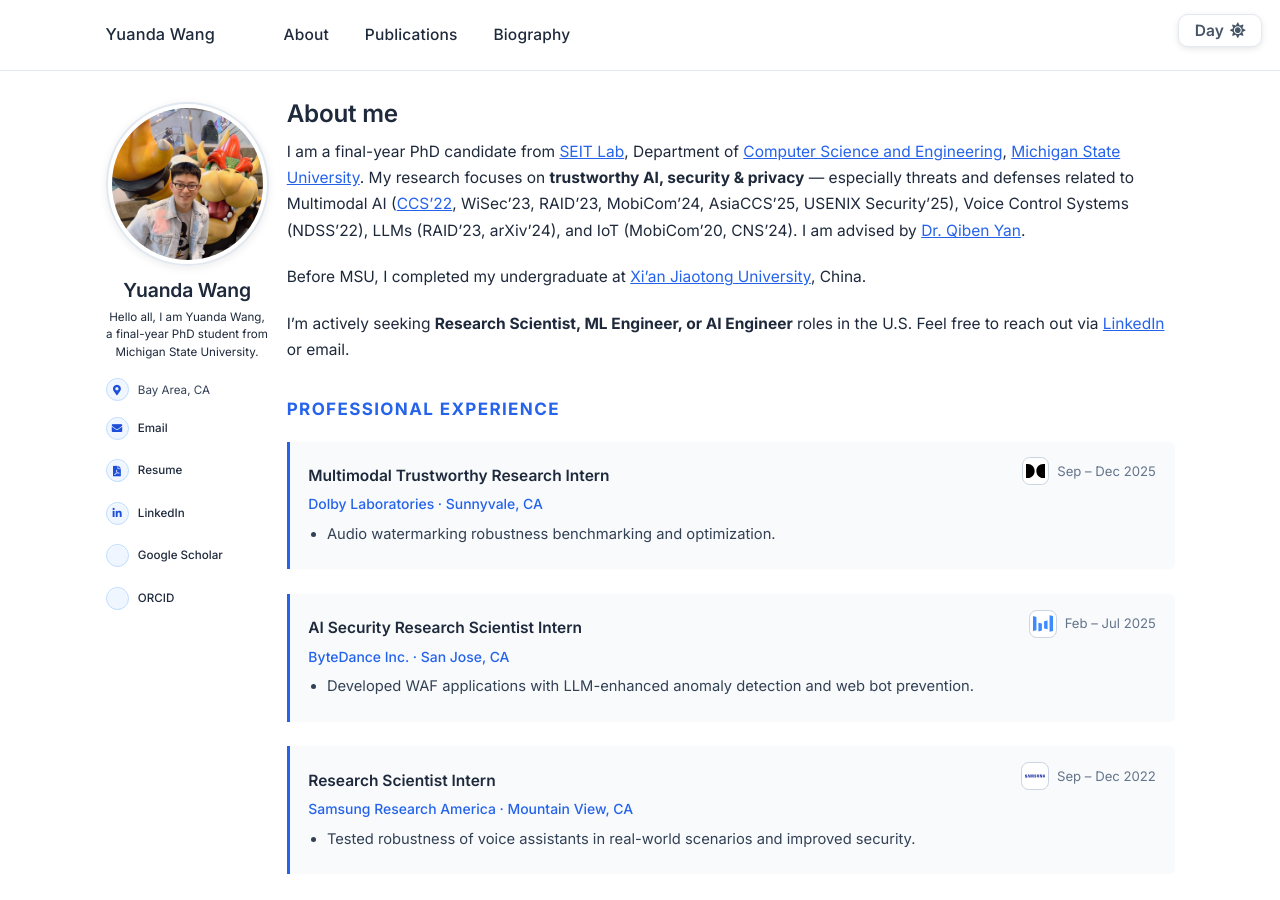
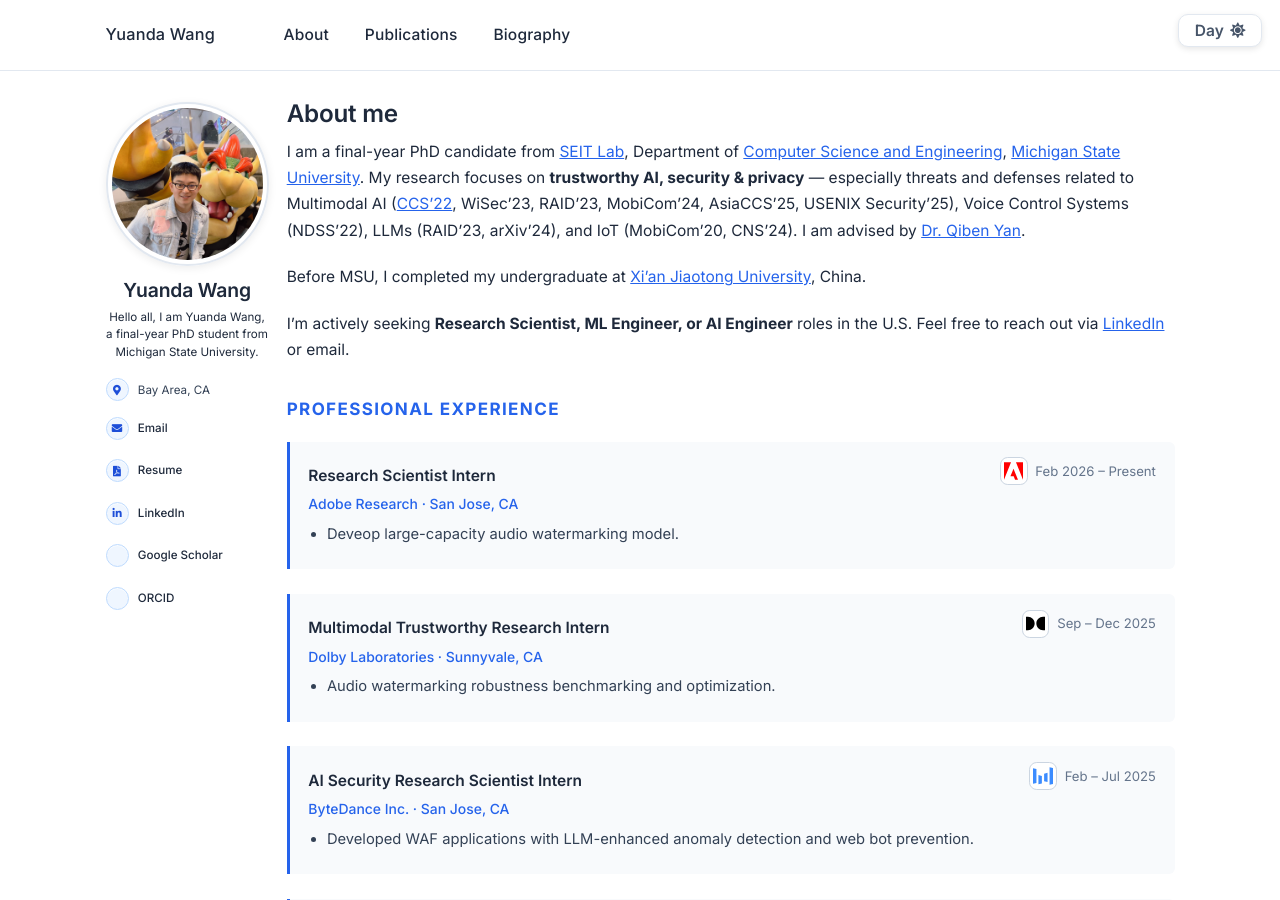
Before and after one commit to yuandaw/yuandaw.github.io, a Jekyll site: the page built from _pages/about.md, in a window 1280 px wide and 900 px high. Built offline with Jekyll 4.4.1, drawn with Linux system fonts in a browser that asks for light colours; a style sheet for code colours, icons or effects is not loaded.

Commit message:
Add Adobe internship to profile pages

```diff
--- a/_pages/about.md
+++ b/_pages/about.md
@@ -61,6 +61,22 @@
 I'm actively seeking **Research Scientist, ML Engineer, or AI Engineer** roles in the U.S. Feel free to reach out via [LinkedIn](https://www.linkedin.com/in/yuanda-wang-a52663179/) or email.
 
 ## Professional Experience
+
+<div class="experience-item">
+  <div class="experience-header">
+    <span class="experience-role">Research Scientist Intern</span>
+    <span class="experience-meta">
+      <span class="experience-logo">
+        <img src="{{ base_path }}/images/logos/adobe.svg" alt="Adobe logo" loading="lazy" decoding="async">
+      </span>
+      <span class="experience-date">Feb 2026 – Present</span>
+    </span>
+  </div>
+  <div class="experience-company">Adobe Research · San Jose, CA</div>
+  <ul>
+    <li>Deveop large-capacity audio watermarking model.</li>
+  </ul>
+</div>
 
 <div class="experience-item">
   <div class="experience-header">
```
Also changed, not shown: _pages/cv.md (+12 -0 lines), images/logos/adobe.svg (added).
